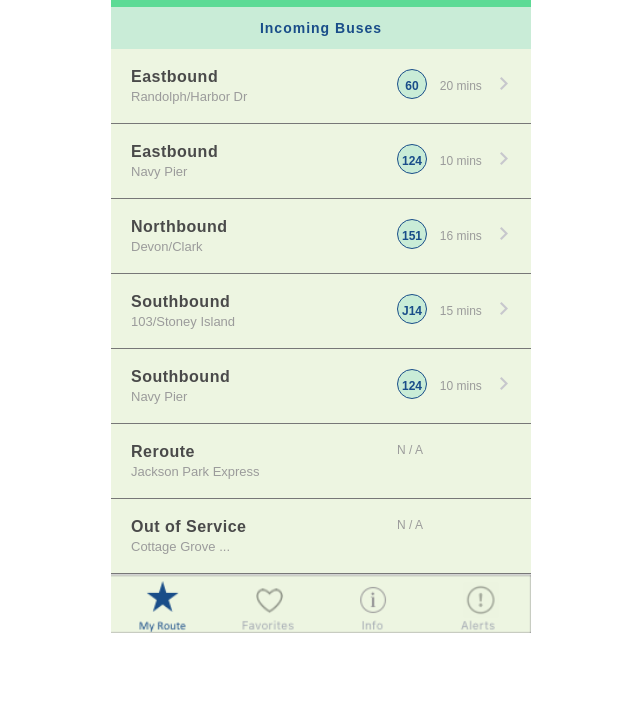
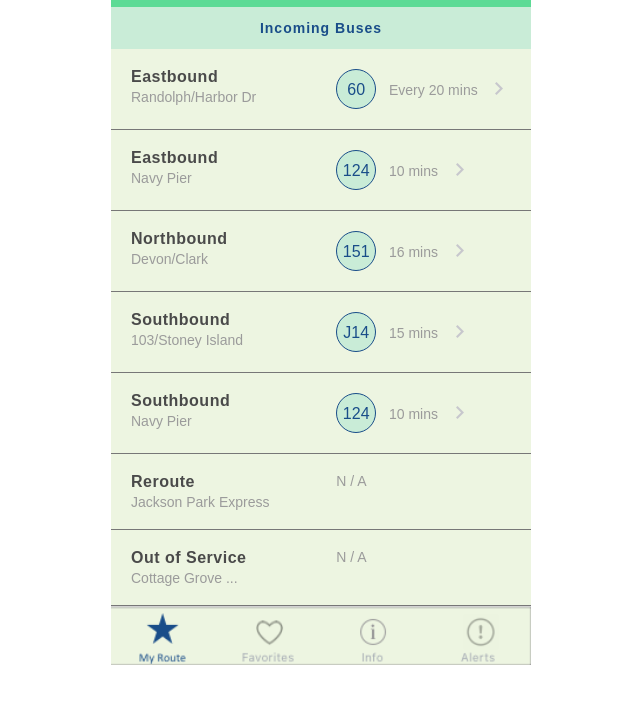
Before and after one commit to jdraper202/busybus-challenge, a plain HTML site: page index.html in a window 1280 px wide. Shown: the part 70-774 px from the top of the page, without its empty margins (319-959 px from the left). Drawn offline with Linux system fonts and the light colour scheme.

Commit message:
final.update3

```diff
--- a/style.css
+++ b/css/style.css
@@ -65,7 +65,7 @@ h3 {
 
 .content {
   float: left;
-  width: 70%;
+  width: 54%;
 }
 
 .location {
@@ -88,14 +88,13 @@ h3 {
   display: inline-block;
   border-radius: 100px;
   border: 1px solid #194D89;;
-  width: 30px;
-  height:30px;
+  width: 40px;
+  height:40px;
   background-color: #C9ECD7;
-  padding-top: 10px;
+  padding-top: 12px;
   margin-right: 10px;
   font-style: 'Lato';
-  font-size: 12px;
-  font-weight: bold;
+  font-size: 16px;
   color: #194D89;
   text-align: center;
 
@@ -103,13 +102,13 @@ h3 {
 }
 
 .time  {
-  font-size: 10px;
+  font-size: 1.4em;
   text-align: right;
   padding-right: 5px;
   margin-right: 10px;
   color: #9B9B9B;
   font-style: 'Calibri-Light';
-  font-size: 12px;
+  font-weight: lighter;
 
 }
 
@@ -117,7 +116,7 @@ h3 {
   float: right;
   margin-top: 8px;
   text-align: right;
-  width: 25%;
+  width: 5%;
   position: relative;
   font-size: 10px;
 }
@@ -140,7 +139,7 @@ h3 {
 
 
 .location h3 {
-  font-size: 1.3em;
+  font-size: 1.4em;
   margin-top: 5px;
   color: #9B9B9B;
 }
--- a/index.html
+++ b/index.html
@@ -3,16 +3,16 @@
   <head>
   <meta name="viewport" content="width=device-width, initial-scale=1" charset="utf-8">
     <title></title>
-    <link rel="stylesheet" href="reset.css">
-    <link rel="stylesheet" href="style.css">
+    <link rel="stylesheet" href="css/reset.css">
+    <link rel="stylesheet" href="css/style.css">
     <script src="https://use.fontawesome.com/37471687aa.js"></script>
   </head>
   <body>
     <section class="container">
       <nav>
-          <img src="White.png" class="navigation-bar">
+          <img src="images/white.png" class="navigation-bar">
           <h1 class="address"> Washington & State </h1>
-          <img src="left_arrow.png" class=left_arrow
+          <img src="images/left_arrow.png" class=left_arrow
           <i class="fa fa-chevron-left fa-inverse fa-2x" aria-hidden="true"></i>
         </div>
       </nav>
@@ -27,8 +27,8 @@
           </div>
             <div class="arrow">
             <span class="busnumber">60</span>
-            <span class="time">20 mins</span>
-            <img src="arrow.png" alt="arrow-right">
+            <span class="time">Every 20 mins</span>
+            <img src="images/arrow.png" alt="arrow-right">
           </div>
         </div>
         <div class="location">
@@ -38,7 +38,7 @@
           </div>
             <span class="busnumber">124</span>
             <span class="time">10 mins</span>
-            <img src="arrow.png" alt="arrow-right">
+            <img src="images/arrow.png" alt="arrow-right">
             </div>
         </div>
         <div class="location">
@@ -48,7 +48,7 @@
           </div>
           <span class="busnumber">151</span>
           <span class="time">16 mins</span>
-        <img src="arrow.png" alt="arrow-right">
+        <img src="images/arrow.png" alt="arrow-right">
         </div>
         </div>
         <div class="location">
@@ -58,7 +58,7 @@
           </div>
             <span class="busnumber">J14</span>
             <span class="time">15 mins</span>
-            <img src="arrow.png" alt="arrow-right">
+            <img src="images/arrow.png" alt="arrow-right">
           </div>
         </div>
         <div class="location">
@@ -68,7 +68,7 @@
           </div>
             <span class="busnumber">124</span>
             <span class="time">10 mins</span>
-            <img src="arrow.png" alt="arrow-right">
+            <img src="images/arrow.png" alt="arrow-right">
           </div>
         </div>
         <div class="location">
@@ -88,7 +88,7 @@
            </div>
           </div>
         </div>
-        <img src="statusbar.png" class="status">
+        <img src="images/statusbar.png" class="status">
           </div>
         </div>
        </div>
```
Also changed, not shown: css/reset.css (renamed from reset.css), images/arrow.png (renamed from arrow.png), images/left_arrow.png (renamed from left_arrow.png), images/navbar.svg (renamed from navbar.svg), images/statusbar.png (renamed from statusbar.png), images/white.png (renamed from White.png), 1 other file.
